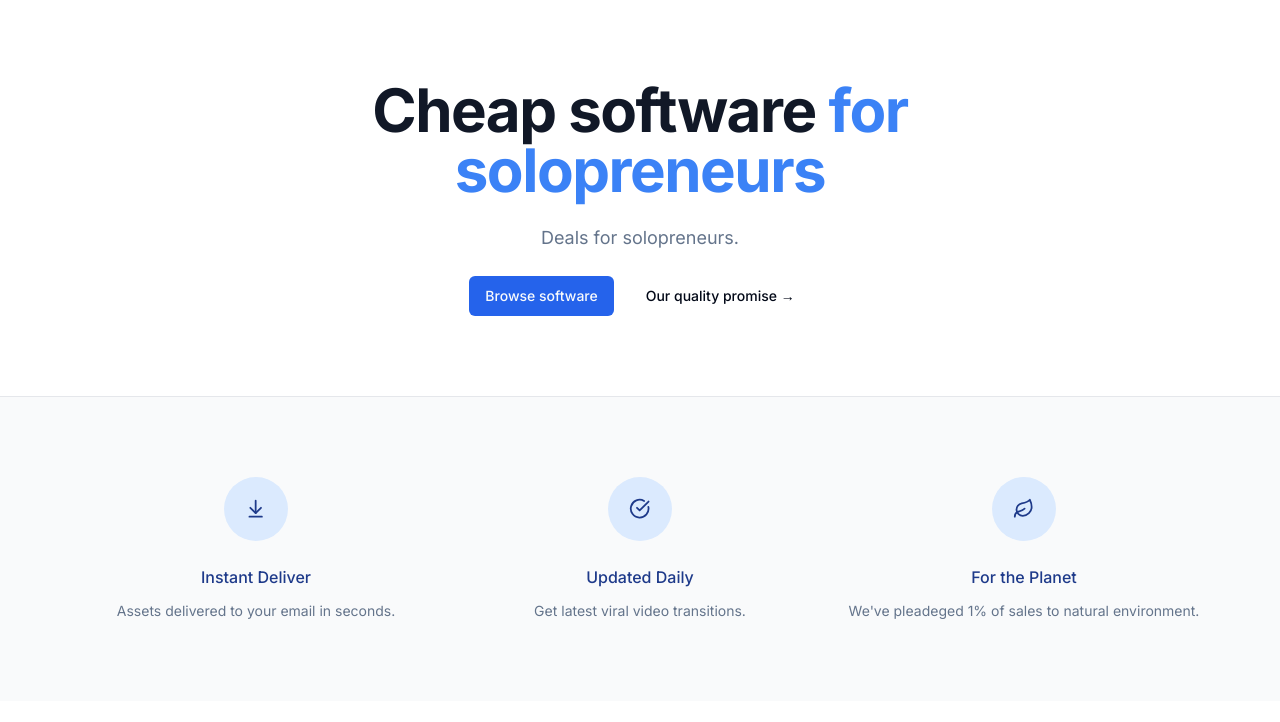
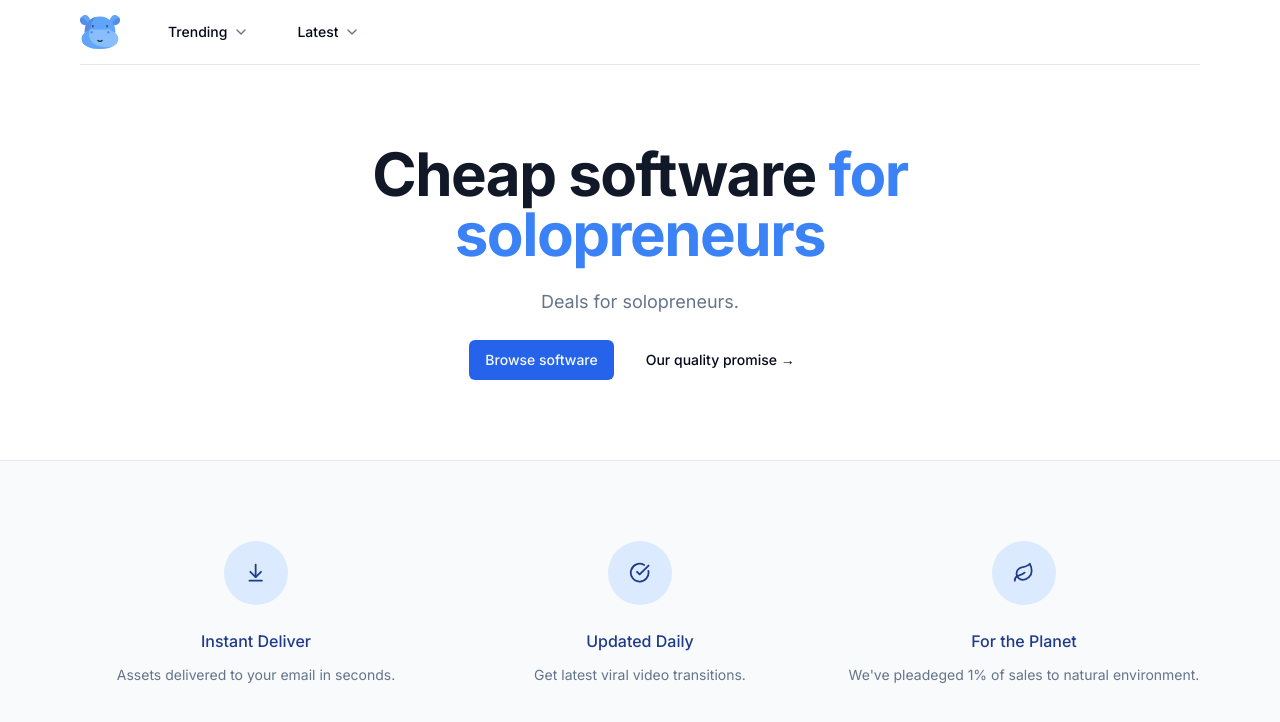
Before and after one commit to mikececco/saasdiscount, a Next.js app: page / in a window 1280 px wide. Shown: the top 722 px of the page. Built offline with nearby package versions, Linux system fonts and the light colour scheme.

Commit message:
navItem built

```diff
--- a/app/layout.tsx
+++ b/app/layout.tsx
@@ -2,6 +2,7 @@ import type { Metadata } from "next";
 import { Inter } from "next/font/google";
 import "./globals.css";
 import { cn } from "@/lib/utils";
+import NavBar from "@/components/NavBar";
 
 const inter = Inter({ subsets: ["latin"] });
 
@@ -19,6 +20,7 @@ export default function RootLayout({
     <html lang="en" className="h-full">
       <body className={cn("relative h-full font-sans antialiased", inter.className)}>
         <main className="relative flex flex-col min-h-screen">
+          <NavBar/>
           <div className="flex-grow flex-1">
             {children}
           </div>
--- /dev/null
+++ b/components/Icons.tsx
@@ -0,0 +1,77 @@
+import { LucideProps } from "lucide-react";
+
+export const Icons = {
+  logo: (props: LucideProps) => (
+    <svg {...props} viewBox='0 0 512 512'>
+      <g>
+        <path
+          d='M105.67 56.012c24.601 24.601 41.244 81.13 16.643 105.731s-81.13 7.958-105.731-16.643-20.623-60.509 3.978-85.11 60.509-28.579 85.11-3.978z'
+          fill='#60a5fa'
+          data-original='#abdfeb'
+          opacity='1'></path>
+        <path
+          d='M111.097 169.375c-9.754-53.933-61.535-93.098-102.131-94.531-13.495 22.793-12.381 50.26 7.615 70.256 21.368 21.367 66.817 36.724 94.516 24.275z'
+          fill='#558ce7'
+          data-original='#8bcdd8'
+          opacity='1'></path>
+        <path
+          d='M406.33 56.012c-24.601 24.601-41.244 81.13-16.643 105.731s81.13 7.958 105.731-16.643 20.623-60.509-3.978-85.11-60.509-28.579-85.11-3.978z'
+          fill='#60a5fa'
+          data-original='#abdfeb'
+          opacity='1'></path>
+        <path
+          d='M400.903 169.375c9.754-53.933 61.535-93.098 102.13-94.531 13.495 22.793 12.381 50.26-7.615 70.256-21.367 21.367-66.816 36.724-94.515 24.275z'
+          fill='#558ce7'
+          data-original='#8bcdd8'
+          opacity='1'></path>
+        <ellipse
+          cx='256'
+          cy='244.04'
+          rx='196.34'
+          ry='186.42'
+          fill='#60a5fa'
+          data-original='#abdfeb'
+          opacity='1'></ellipse>
+        <path
+          d='M165.588 196.685a7.5 7.5 0 0 1-7.5-7.5v-15.008a7.5 7.5 0 0 1 15 0v15.008a7.5 7.5 0 0 1-7.5 7.5zM346.412 196.685a7.5 7.5 0 0 1-7.5-7.5v-15.008a7.5 7.5 0 0 1 15 0v15.008a7.5 7.5 0 0 1-7.5 7.5z'
+          fill='#222222'
+          data-original='#464d59'
+          opacity='1'></path>
+        <path
+          d='M212.03 62.322c-87.266 18.957-152.372 93.12-152.372 181.723 0 102.957 87.905 186.42 196.342 186.42 19.952 0 39.204-2.835 57.346-8.087C85.074 329.977 119.169 118.281 212.03 62.322z'
+          fill='#558ce7'
+          data-original='#8bcdd8'
+          opacity='1'></path>
+        <path
+          d='M409.201 247.067c-3.993-1.525-7.205-4.522-9.287-8.256-7.292-13.082-21.262-21.931-37.303-21.931a42.466 42.466 0 0 0-25.912 8.775c-2.706 2.072-6.138 2.964-9.522 2.563-22.448-2.662-46.36-3.941-71.178-3.941-24.818 0-48.73 1.279-71.178 3.941-3.384.401-6.816-.491-9.522-2.563a42.466 42.466 0 0 0-25.912-8.775c-16.04 0-30.01 8.85-37.303 21.931-2.081 3.734-5.293 6.731-9.287 8.256-49.69 18.976-81.141 50.52-81.141 97.301 0 85.459 104.919 128.202 234.342 128.202S490.34 429.827 490.34 344.368c.002-46.782-31.448-78.325-81.139-97.301z'
+          fill='#87befb'
+          data-original='#b9e8ef'
+          opacity='1'></path>
+        <path
+          d='M256 383.302a44.19 44.19 0 0 1-33.317-15.175 7.5 7.5 0 0 1 11.309-9.855 29.192 29.192 0 0 0 22.009 10.03 29.195 29.195 0 0 0 22.009-10.03 7.501 7.501 0 0 1 11.309 9.855A44.197 44.197 0 0 1 256 383.302z'
+          fill='#222222'
+          data-original='#464d59'
+          opacity='1'></path>
+        <circle
+          cx='149.39'
+          cy='259.56'
+          r='15.519'
+          fill='#558ce7'
+          data-original='#8bcdd8'
+          opacity='1'></circle>
+        <circle
+          cx='362.61'
+          cy='259.56'
+          r='15.519'
+          fill='#558ce7'
+          data-original='#8bcdd8'
+          opacity='1'></circle>
+        <path
+          d='M416.18 443.185c-246.851 43.269-311.115-113.303-300.169-158.197.615-2.522.695-5.142.379-7.719-2.455-20.031 5.053-45.274 18.266-57.764a42.819 42.819 0 0 0-22.705 19.548c-2.002 3.647-5.171 6.496-9.059 7.978-49.745 18.972-81.235 50.526-81.235 97.337 0 85.459 104.919 128.202 234.342 128.202 61.953 0 118.279-9.801 160.181-29.385z'
+          fill='#60a5fa'
+          data-original='#abdfeb'
+          opacity='1'></path>
+      </g>
+    </svg>
+  ),
+}
--- /dev/null
+++ b/components/NavBar.tsx
@@ -0,0 +1,31 @@
+import React from 'react'
+import MaxWidthWrapper from './MaxWidthWrapper'
+import Link from 'next/link'
+import { Icons } from './Icons'
+import NavItems from './NavItems'
+
+const NavBar = () => {
+  return (
+    <div className='bg-white sticky z-50 top-0 inset-x-0 h-16'>
+      <header className='relative bg-white'>
+        <MaxWidthWrapper>
+          <div className='border-b border-gray-200'>
+            <div className='flex h-16 items-center'>
+              <div className='ml-4 flex lg:ml-0'>
+                <Link href="/">
+                  <Icons.logo className='h-10 w-10'/>
+                </Link>
+              </div>
+              <div className='hidden z-50 lg:ml-8 lg:block lg:self-stretch'>
+                <NavItems />
+              </div>
+              {/* TODO: Mobile Nav */}
+            </div>
+          </div>
+        </MaxWidthWrapper>
+      </header>
+    </div>
+  )
+}
+
+export default NavBar
--- /dev/null
+++ b/components/NavItem.tsx
@@ -0,0 +1,67 @@
+'use client'
+
+import React from 'react'
+import { Button } from './ui/button'
+import { PRODUCT_CATEGORIES } from '@/config'
+import { ChevronDown } from 'lucide-react'
+import { cn } from '@/lib/utils'
+import Image from 'next/image'
+import Link from 'next/link'
+
+type Category = typeof PRODUCT_CATEGORIES[number] //one element of the array
+
+interface NavItemsProps {
+  category: Category,
+  handleOpen: () => void,
+  isOpen: boolean,
+  isAnyOpen: boolean
+}
+
+const NavItem = ({isAnyOpen, category, handleOpen, isOpen}: NavItemsProps) => {
+  return (
+    <div className='flex'>
+      <div className='relative flex items-center'>
+        <Button className='gap-1.5' onClick={handleOpen} variant={isOpen? "secondary":"ghost"}>
+          {category.label}
+          <ChevronDown className={cn("h-4 w-4 transition-all text-muted-foreground", {
+            "-rotate-180": isOpen,
+          })}/>
+        </Button>
+      </div>
+
+      {isOpen ? (
+        <div className={cn("absolute inset-x-0 top-full text-sm text-muted-foreground", {
+          "animate-in fade-in slide-in-from-top-5": !isAnyOpen
+        })}>
+
+          <div className='absolute inset-0 top-1/2 bg-white shadow' aria-hidden='true' />
+
+          <div className='relative bg-white '>
+            <div className='mx-auto max-w-7xl px-8'>
+              <div className='grid grid-cols-4 gap-x-8 gap-y-10 py-16'>
+                <div className='col-span-4 col-start-1 grid grid-cols-3 gap-x-8'>
+                  {
+                    category.featured.map((item) => (
+                      <div key={item.name} className='relative text-base group sm:text-sm'>
+                        <div className='relative aspect-video overflow-hidden rounded-lg bg-gray-100 group-hover:opacity-75'>
+                          <Image src={item.imageSrc} alt='product category image' fill className='object-cover object-center' />
+                        </div>
+                        <Link href={item.href} className='mt-6 block font-medium text-gray-900'>
+                          {item.name}
+                        </Link>
+                        <p className='mt-1' aria-hidden='true'>Shop now</p>
+                      </div>
+                    ))
+                  }
+                </div>
+              </div>
+            </div>
+          </div>
+
+        </div>
+      ) : null}
+    </div>
+  )
+}
+
+export default NavItem
--- /dev/null
+++ b/components/NavItems.tsx
@@ -0,0 +1,35 @@
+'use client'
+
+import { PRODUCT_CATEGORIES } from "@/config"
+import { useRef, useState } from "react"
+import NavItem from "./NavItem"
+
+const NavItems = () => {
+
+  const [activeIndex, setActiveIndex] = useState<null | number>(null)
+  const isAnyOpen = activeIndex !== null
+
+  return (
+    <div className="flex gap-4 h-full">
+      {
+        PRODUCT_CATEGORIES.map(
+          (category, i) => {
+            const handleOpen = () => {
+              if (activeIndex === i) {
+                setActiveIndex(null)
+              } else {
+                setActiveIndex(i)
+              }
+            }
+            const isOpen = i === activeIndex
+            return (
+              <NavItem category={category} handleOpen={handleOpen} isOpen={isOpen} key={category.value} isAnyOpen={isAnyOpen}/>
+            )
+          }
+        )
+      }
+    </div>
+  )
+}
+
+export default NavItems
--- /dev/null
+++ b/config/index.ts
@@ -0,0 +1,44 @@
+export const PRODUCT_CATEGORIES = [
+  {
+    label: "Trending",
+    value: "ui_kits" as const,
+    featured: [
+      {
+        name: "Editor's picks",
+        href: "#",
+        imageSrc: "/nav/ui-kits/mixed.jpg"
+      },
+      {
+        name: "New Arrivals",
+        href: "#",
+        imageSrc: "/nav/ui-kits/blue.jpg"
+      },
+      {
+        name: "Best sellers",
+        href: "#",
+        imageSrc: "/nav/ui-kits/purple.jpg"
+      },
+    ]
+  },
+  {
+    label: "Latest",
+    value: "icons" as const,
+    featured: [
+      {
+        name: "Favourite Icon picks",
+        href: "#",
+        imageSrc: "/nav/icons/mixed.jpg"
+      },
+      {
+        name: "New Arrivals",
+        href: "#",
+        imageSrc: "/nav/icons/new.jpg"
+      },
+      {
+        name: "Bestselling Software",
+        href: "#",
+        imageSrc: "/nav/icons/bestsellers.jpg"
+      },
+    ]
+  }
+]
```
Also changed, not shown: public/nav/ui-kits/mixed.jpg (added).
